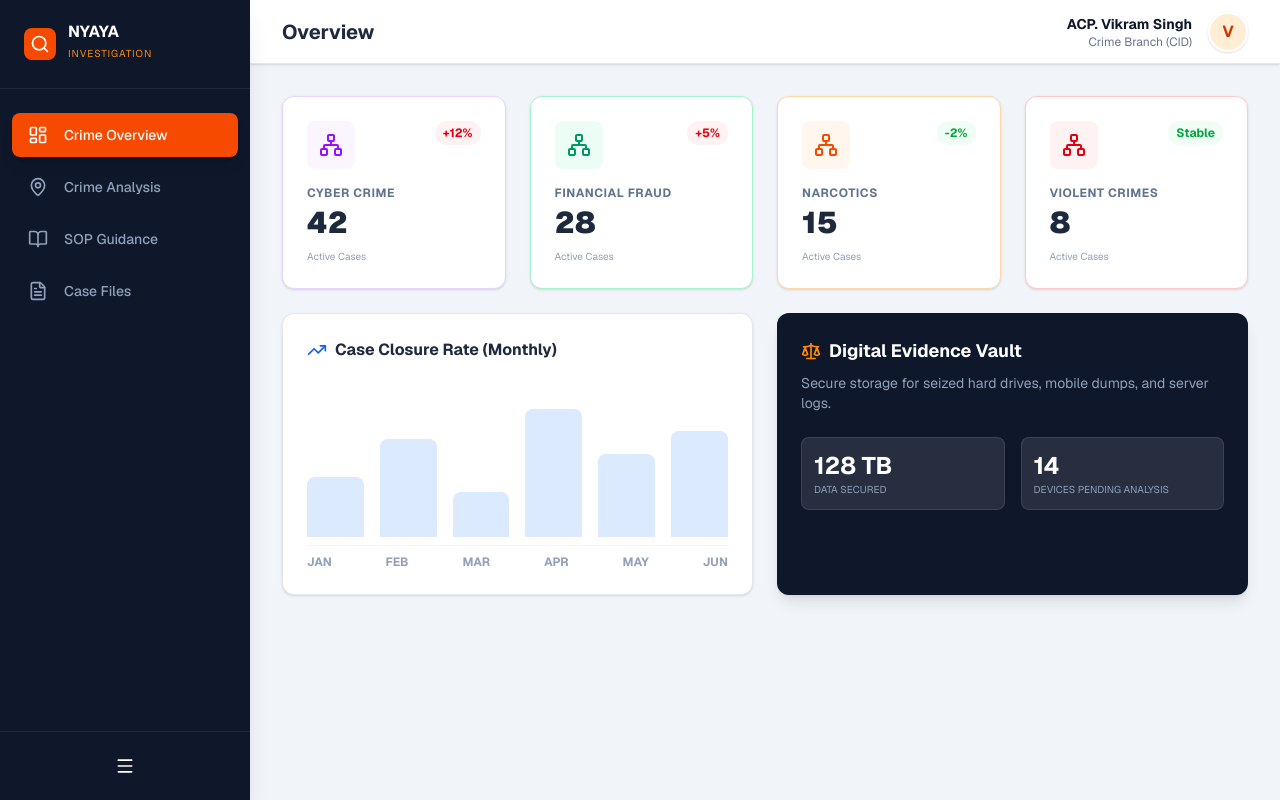
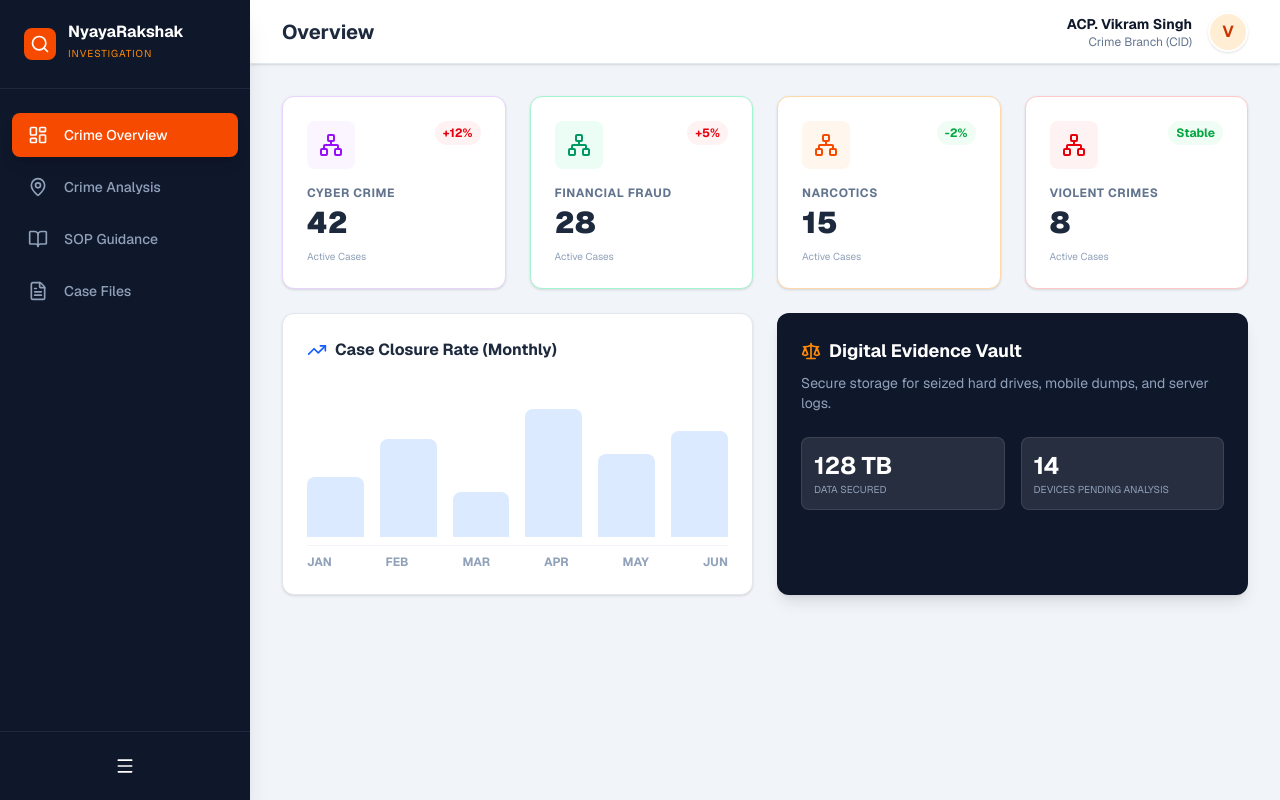
Before and after one commit to AbhayPadgaonkar/NyayaRakshak, a Next.js app in the folder frontend/: page /investigations in a window 1280 px wide. Built offline with nearby package versions, Linux system fonts and the light colour scheme.

Commit message:
minor changes

```diff
--- a/frontend/app/investigations/page.tsx
+++ b/frontend/app/investigations/page.tsx
@@ -226,7 +226,7 @@ export default function InvestigationDashboard() {
           </div>
           {isSidebarOpen && (
             <div>
-              <h1 className="font-bold leading-none">NYAYA</h1>
+              <h1 className="font-bold leading-none">NyayaRakshak</h1>
               <span className="text-[10px] text-orange-400 uppercase tracking-widest">Investigation</span>
             </div>
           )}
--- a/frontend/app/police/page.tsx
+++ b/frontend/app/police/page.tsx
@@ -288,7 +288,7 @@ export default function PoliceDashboard() {
           </div>
           {isSidebarOpen && (
             <div>
-              <h1 className="font-bold leading-none">NYAYA</h1>
+              <h1 className="font-bold leading-none">NyayaRakshak</h1>
               <span className="text-[10px] text-blue-300 uppercase tracking-widest">Police Dept</span>
             </div>
           )}
--- a/frontend/app/traffic/page.tsx
+++ b/frontend/app/traffic/page.tsx
@@ -170,7 +170,7 @@ export default function TrafficDashboard() {
           </div>
           {isSidebarOpen && (
             <div>
-              <h1 className="font-bold leading-none">NYAYA</h1>
+              <h1 className="font-bold leading-none">NyayaRakshak</h1>
               <span className="text-[10px] text-green-400 uppercase tracking-widest">Traffic Control</span>
             </div>
           )}
```
